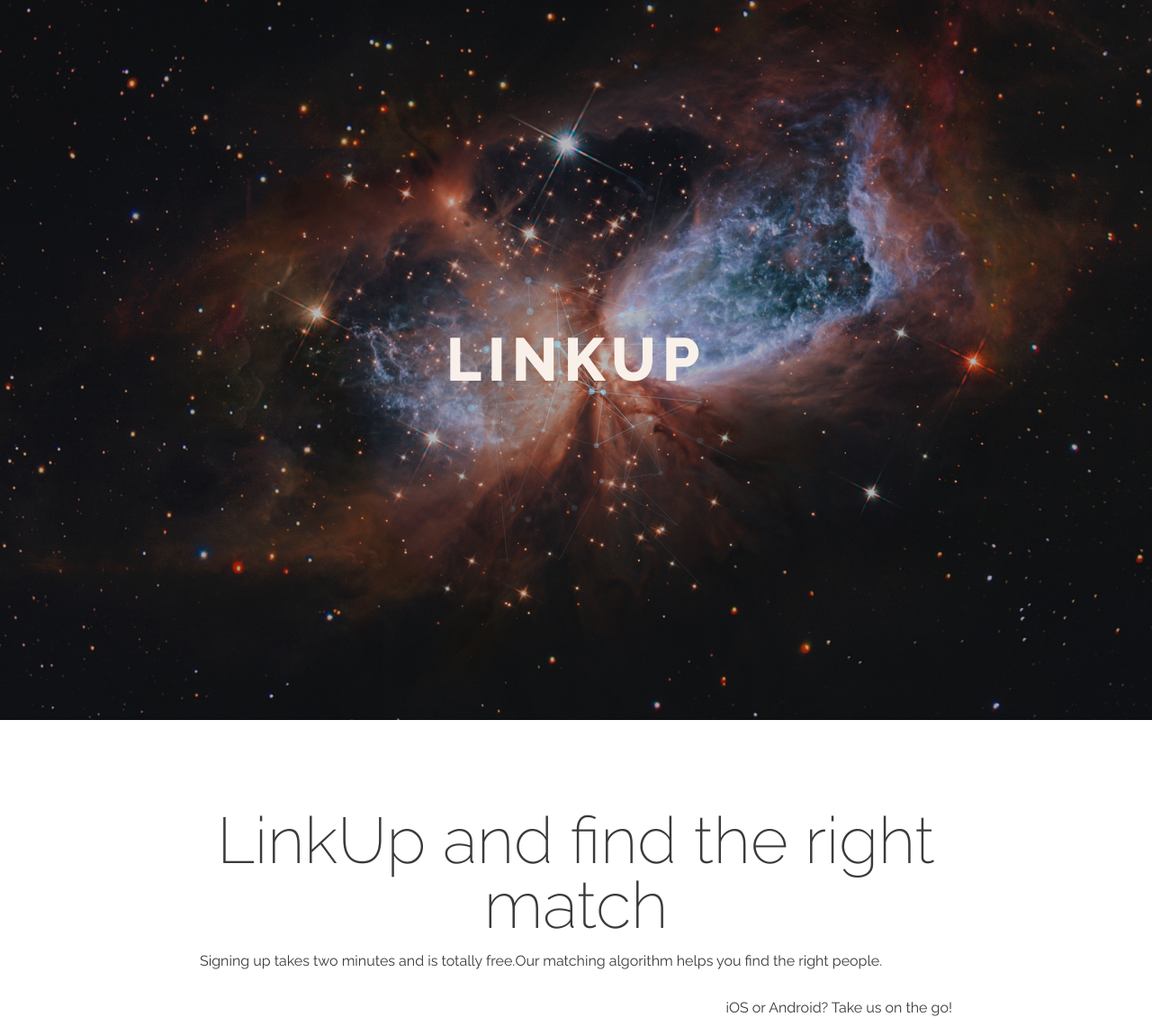
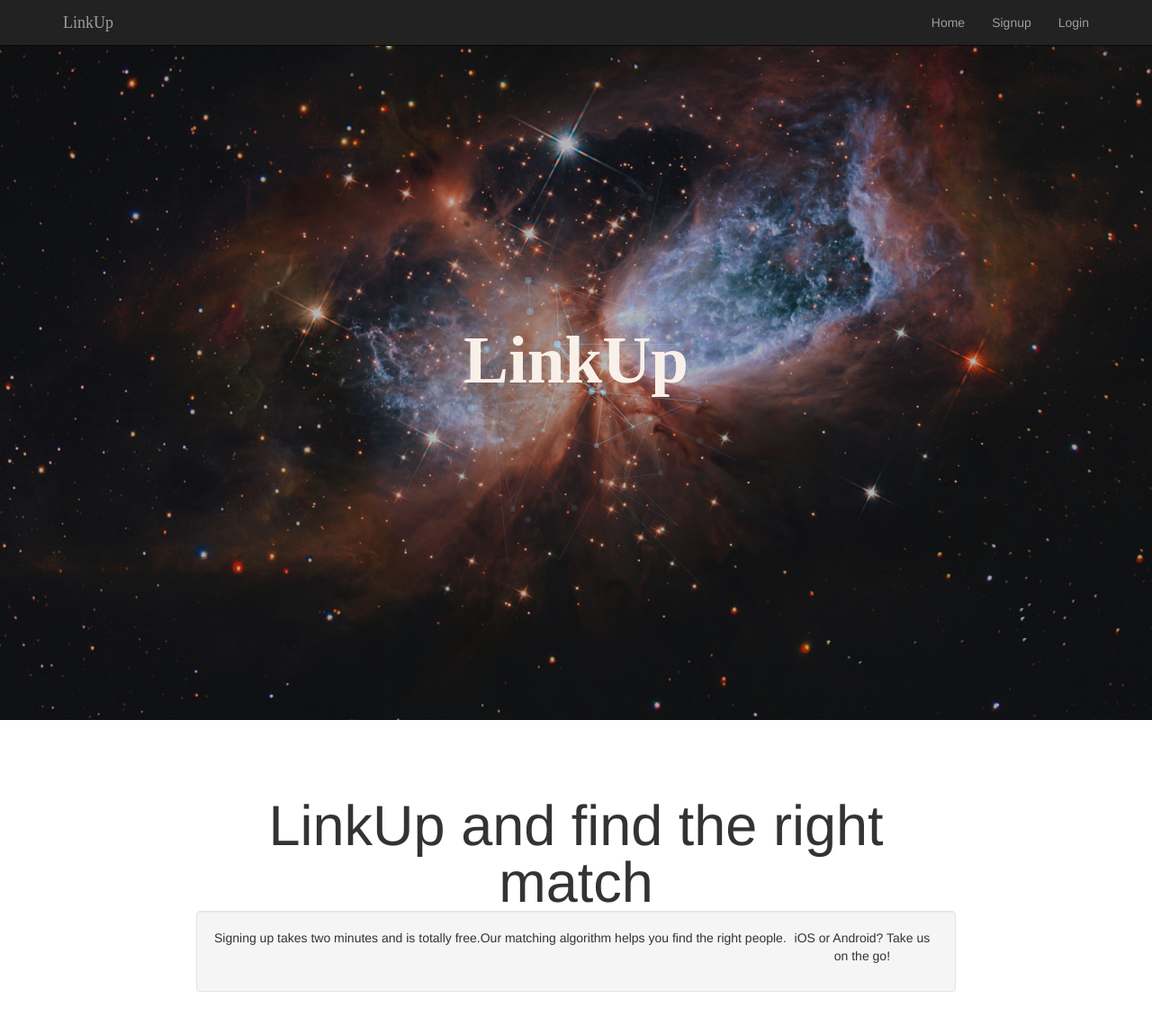
Before and after one commit to robinkd6/finalProject, a plain HTML site: page public/index.html in a window 1280 px wide. Shown: the whole page at 90% size. Drawn offline with nearby package versions, Linux system fonts and the light colour scheme; some packages are replaced by stand-ins of ours.

Commit message:
fixed fonts

```diff
--- a/public/css/component.css
+++ b/public/css/component.css
@@ -3,16 +3,16 @@
 	position: relative;
 	width: 100%;
 	background: #333;
+	background-image: url('../img/orange_space.jpg');
 	overflow: hidden;
 	background-size: cover;
 	background-position: center center;
 	z-index: 1;
 }
 
-.demo-1 .large-header {
-	background-image: url('../img/orange_space.jpg');
+.container coverPhoto {
+	width: 100%;
 }
-
 
 .main-title {
 	position: absolute;
@@ -24,7 +24,23 @@
 	left: 50%;
 	-webkit-transform: translate3d(-50%,-50%,0);
 	transform: translate3d(-50%,-50%,0);
+	font-family: Josefin Sans;
+	font-size: 75px;
+	font-weight: bolder;
 }
+.navbar.transparent.navbar-inverse .navbar-inner {
+    border-width: 0px;
+    -webkit-box-shadow: 0px 0px;
+    box-shadow: 0px 0px;
+    background-color: rgba(0,0,0,0.0);
+    background-image: -webkit-gradient(linear, 50.00% 0.00%, 50.00% 100.00%, color-stop( 0% , rgba(0,0,0,0.00)),color-stop( 100% , rgba(0,0,0,0.00)));
+    background-image: -webkit-linear-gradient(270deg,rgba(0,0,0,0.00) 0%,rgba(0,0,0,0.00) 100%);
+    background-image: linear-gradient(180deg,rgba(0,0,0,0.00) 0%,rgba(0,0,0,0.00) 100%);
+    font-family: Caviar-Dreams;
+    font-size: 30px;
+    z-index: 2;
+}
+.navbar li { color: #000 }
 
 .demo-1 .main-title,
 .demo-3 .main-title {
@@ -83,12 +99,16 @@
 }
 .hook {
 	float: left;
+	border: 10px single black;
 }
 .hook2 {
 	float: left;
+	border: 10px single black;
+	margin-right: 2;
 }
 .hook3 {
-	float: right;
+	margin-right: 0;
+	border: 10px single black;
 }
 
 @media only screen and (max-width : 768px) {
--- a/public/index.html
+++ b/public/index.html
@@ -10,6 +10,8 @@
 		<link rel="stylesheet" type="text/css" href="css/demo.css" />
 		<link rel="stylesheet" type="text/css" href="css/component.css" />
 		<link href='http://fonts.googleapis.com/css?family=Raleway:200,400,800' rel='stylesheet' type='text/css'>
+		<link rel="stylesheet" type="text/css" href="https://maxcdn.bootstrapcdn.com/bootstrap/3.3.5/css/bootstrap.min.css">
+
 
 
 		<script src="https://cdnjs.cloudflare.com/ajax/libs/angular.js/1.4.8/angular.js"></script>
@@ -18,8 +20,45 @@
 		<script src="https://cdnjs.cloudflare.com/ajax/libs/angular.js/1.4.8/angular-sanitize.js"></script>
 	</head>
 	<body>
-		<div class="container demo-1">
+
+		<!-- <div class="container coverPhoto"> -->
+
 			<div class="content">
+			 <!-- Navigation -->
+    <nav class="navbar navbar-inverse navbar-fixed-top">
+        <div class="container">
+            <!-- Brand and toggle get grouped for better mobile display -->
+            <div class="navbar-header page-scroll">
+                <button type="button" class="navbar-toggle" data-toggle="collapse" data-target="#bs-example-navbar-collapse-1">
+                    <span class="sr-only">Toggle navigation</span>
+                    <span class="icon-bar"></span>
+                    <span class="icon-bar"></span>
+                    <span class="icon-bar"></span>
+                </button>
+                <a class="navbar-brand page-scroll" href="/"><span style="font-family: Caviar Dreams">LinkUp</span></a>
+            </div>
+
+            <!-- Collect the nav links, forms, and other content for toggling -->
+            <div class="collapse navbar-collapse" id="bs-example-navbar-collapse-1">
+                <ul class="nav navbar-nav navbar-right">
+                    <li class="hidden">
+                        <a href="#page-top"></a>
+                    </li>
+                    <li>
+                        <a class="page-scroll" href="#">Home</a>
+                    </li>
+                    <li>
+                        <a class="page-scroll" href="/hikes">Signup</a>
+                    </li>
+                    <li>
+                        <a class="page-scroll" href="/">Login</a>
+                    </li>
+                </ul>
+            </div>
+            <!-- /.navbar-collapse -->
+        </div>
+        <!-- /.container-fluid -->
+    </nav>
 				<div id="large-header" class="large-header">
 					<canvas id="demo-canvas"></canvas>
 					<h1 class="main-title">LinkUp</h1>
@@ -50,5 +89,6 @@
 		<script src="js/EasePack.min.js"></script>
 		<script src="js/rAF.js"></script>
 		<script src="js/banner.js"></script>
+
 	</body>
 </html>
```
